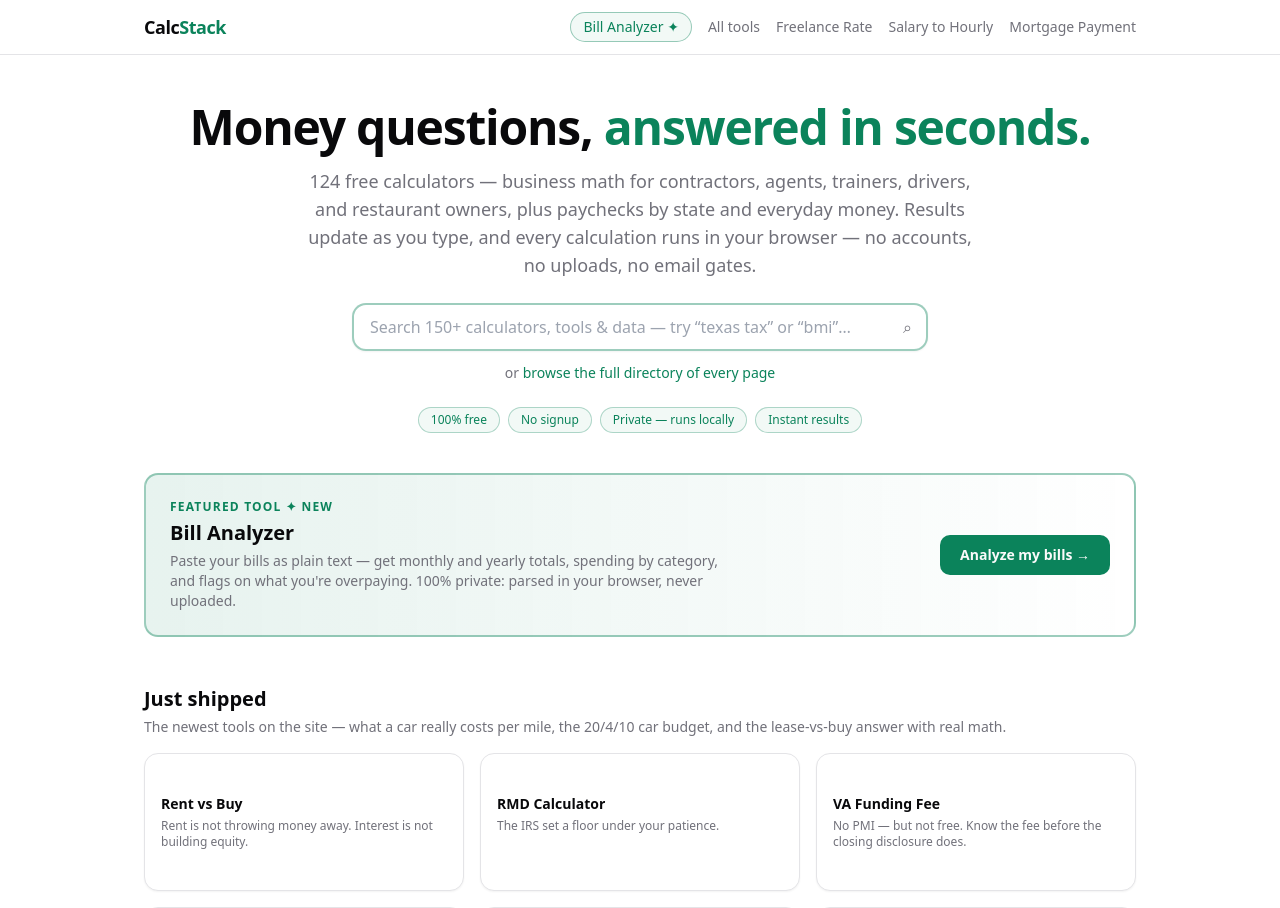
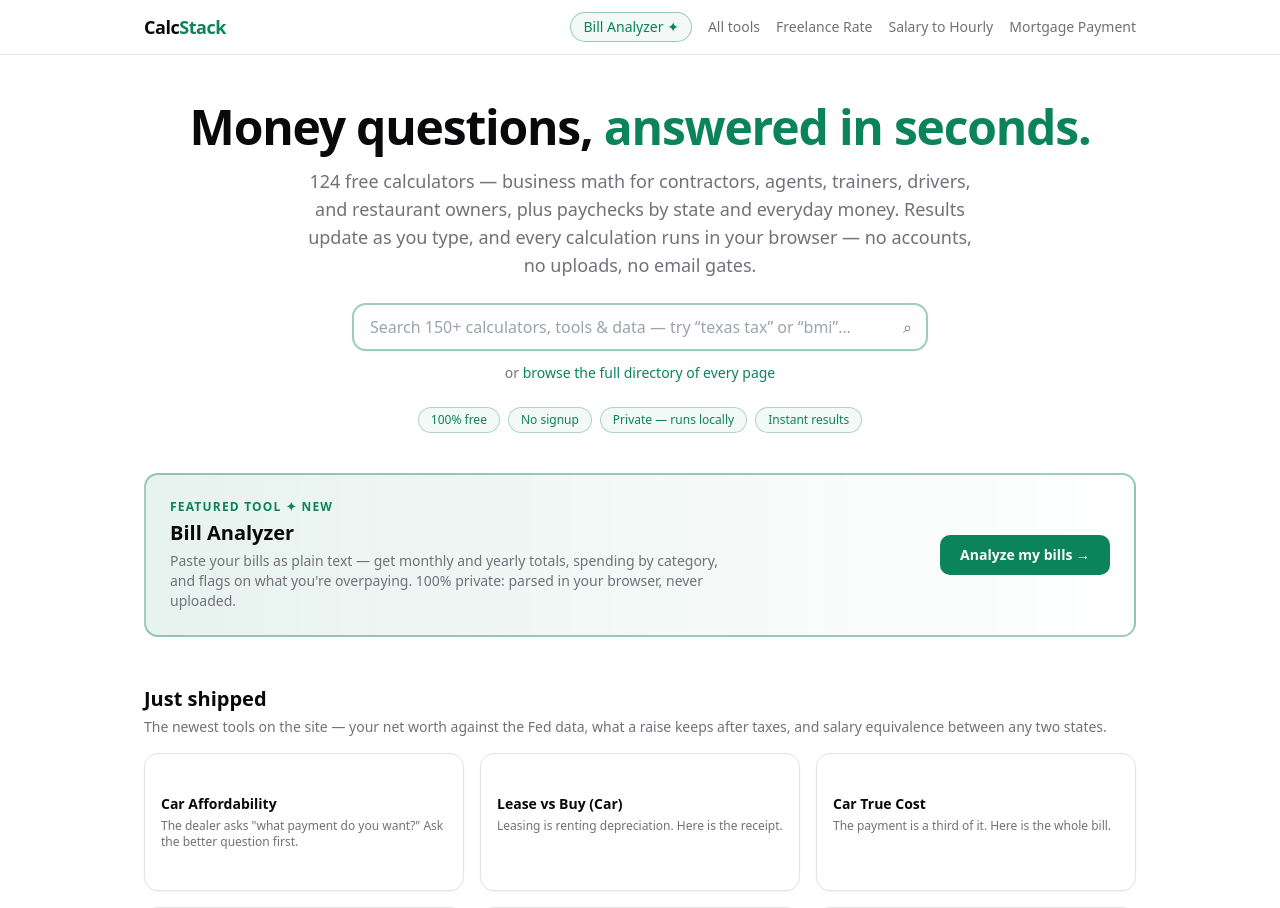
Before and after one commit to LIMENHelix/calcstack, a React (Vite) app: page / in a window 1280 px wide. Shown: the top 908 px of the page. Built offline with nearby package versions, Linux system fonts and the light colour scheme.

Commit message:
Wire wealth trio into recent-grads + first-time-buyer personas and homepage Just Shipped

```diff
--- a/src/data/personas.ts
+++ b/src/data/personas.ts
@@ -734,6 +734,9 @@
     calcSlugs: [
       'salary-to-hourly-calculator',
       'paycheck-calculator',
+      'raise-worth-calculator',
+      'cost-of-living-comparison-calculator',
+      'net-worth-calculator',
       'loan-payoff-calculator',
       'first-apartment-budget-calculator',
       'salary-offer-comparison-calculator',
@@ -746,6 +749,10 @@
       'break-even-calculator',
     ],
     faq: [
+      {
+        q: 'How do I compare job offers in different cities?',
+        a: 'Never compare nominal salaries. Convert both to purchasing power with the cost of living comparison calculator (official BEA price parities), then run the after-tax value with the raise worth calculator if one offer is a raise over your current pay. A $70K offer in Kansas can out-buy an $88K offer in California.',
+      },
       {
         q: 'How much rent can I afford on my first salary?',
         a: 'The common guideline is 30% of gross income, but 25% buys breathing room. On $55K that is $1,145–1,375/month. Convert to hourly with the salary-to-hourly calculator to feel it differently: at $26/hour, that apartment costs ~53 hours of your month.',
@@ -851,6 +858,7 @@
       'dti-calculator',
       'mortgage-payment-calculator',
       'rent-vs-buy-calculator',
+      'net-worth-calculator',
       'closing-cost-calculator',
       'fha-loan-calculator',
       '15-year-mortgage-calculator',
--- a/src/pages/Home.tsx
+++ b/src/pages/Home.tsx
@@ -54,12 +54,12 @@
       <section className="mb-12">
         <h2 className="mb-1 text-xl font-semibold">Just shipped</h2>
         <p className="mb-4 text-sm text-muted-foreground">
-          The newest tools on the site — what a car really costs per mile, the 20/4/10 car budget,
-          and the lease-vs-buy answer with real math.
+          The newest tools on the site — your net worth against the Fed data, what a raise keeps
+          after taxes, and salary equivalence between any two states.
         </p>
         <div className="grid gap-4 sm:grid-cols-2 lg:grid-cols-3">
           {CALCULATORS.filter((c) =>
-            ['car-true-cost-calculator', 'car-affordability-calculator', 'lease-vs-buy-calculator', 'rent-vs-buy-calculator', 'rmd-calculator', 'va-funding-fee-calculator'].includes(c.slug),
+            ['net-worth-calculator', 'cost-of-living-comparison-calculator', 'raise-worth-calculator', 'car-true-cost-calculator', 'car-affordability-calculator', 'lease-vs-buy-calculator'].includes(c.slug),
           ).map((c) => (
             <Link key={c.slug} to={`/calculators/${c.slug}`}>
               <Card className="h-full transition-all hover:-translate-y-0.5 hover:border-primary hover:shadow-md">
```
